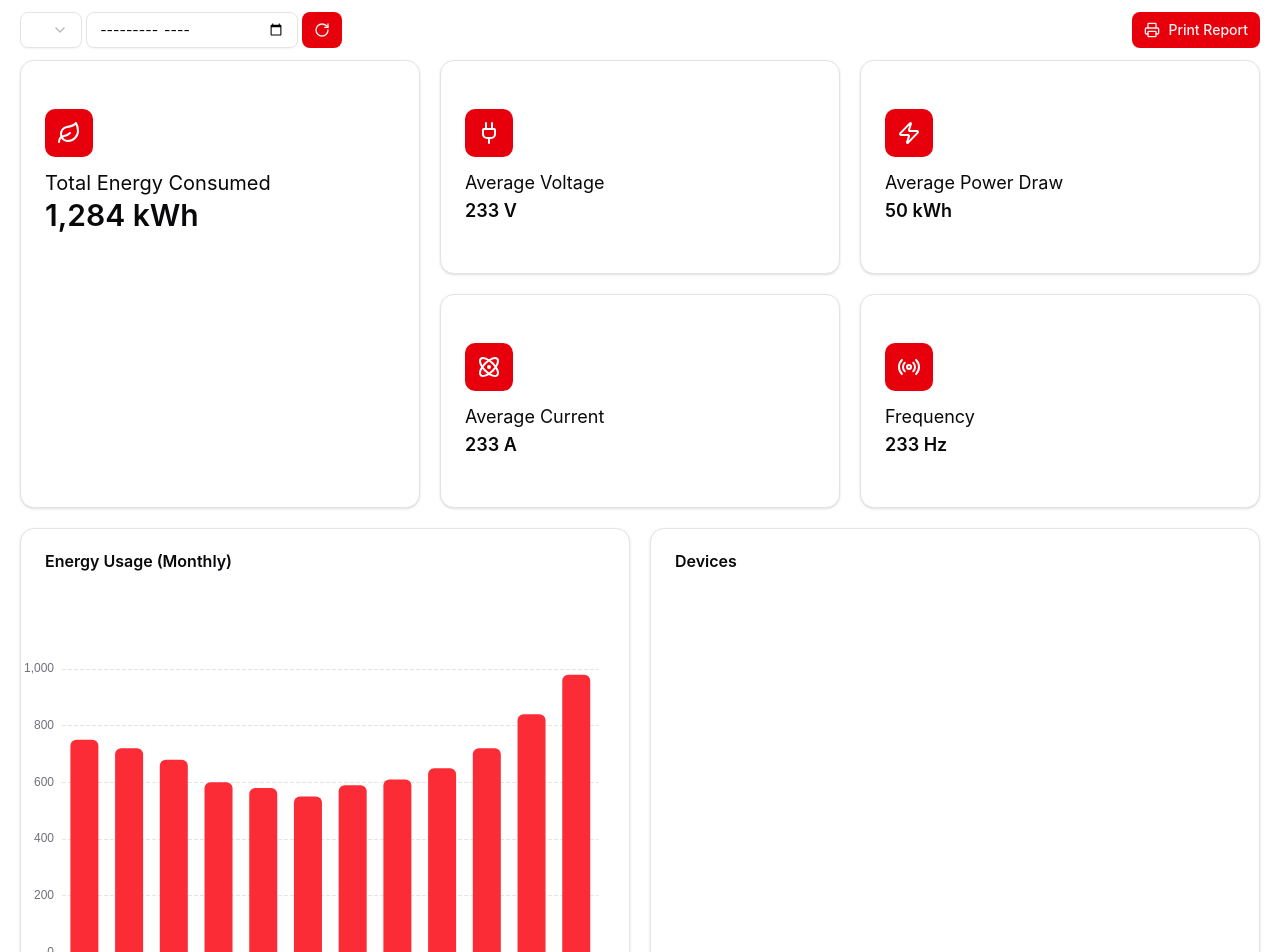
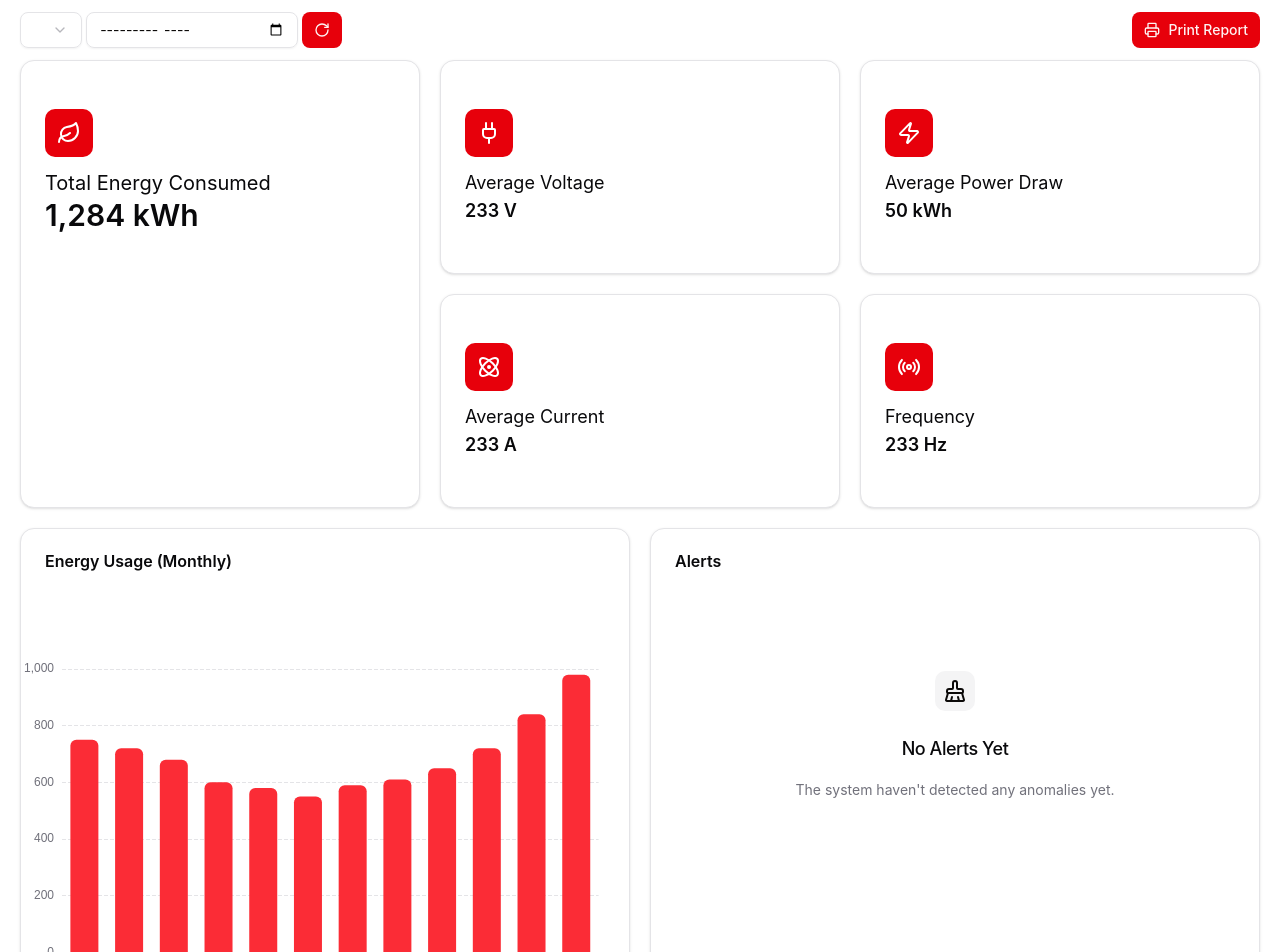
Before and after one commit to lola-emil/energy-monitor, a Vue app in the folder frontend/: page /test-dashboard in a window 1280 px wide. Shown: the top 952 px of the page. Built offline with nearby package versions, Linux system fonts and the light colour scheme.

Commit message:
Added empty component

```diff
--- a/frontend/src/assets/main.css
+++ b/frontend/src/assets/main.css
@@ -65,6 +65,7 @@
   --color-sidebar-accent-foreground: var(--sidebar-accent-foreground);
   --color-sidebar-border: var(--sidebar-border);
   --color-sidebar-ring: var(--sidebar-ring);
+  --font-heading: var(--font-sans);
 }
 
 :root {
--- /dev/null
+++ b/frontend/src/components/ui/empty/Empty.vue
@@ -0,0 +1,20 @@
+<script setup lang="ts">
+import type { HTMLAttributes } from "vue"
+import { cn } from "@/lib/utils"
+
+const props = defineProps<{
+  class?: HTMLAttributes["class"]
+}>()
+</script>
+
+<template>
+  <div
+    data-slot="empty"
+    :class="cn(
+      'flex min-w-0 flex-1 flex-col items-center justify-center gap-6 text-balance rounded-lg border-dashed p-6 text-center md:p-12',
+      props.class,
+    )"
+  >
+    <slot />
+  </div>
+</template>
--- /dev/null
+++ b/frontend/src/components/ui/empty/EmptyContent.vue
@@ -0,0 +1,20 @@
+<script setup lang="ts">
+import type { HTMLAttributes } from "vue"
+import { cn } from "@/lib/utils"
+
+const props = defineProps<{
+  class?: HTMLAttributes["class"]
+}>()
+</script>
+
+<template>
+  <div
+    data-slot="empty-content"
+    :class="cn(
+      'flex w-full min-w-0 max-w-sm flex-col items-center gap-4 text-balance text-sm',
+      props.class,
+    )"
+  >
+    <slot />
+  </div>
+</template>
--- /dev/null
+++ b/frontend/src/components/ui/empty/EmptyDescription.vue
@@ -0,0 +1,20 @@
+<script setup lang="ts">
+import type { HTMLAttributes } from "vue"
+import { cn } from "@/lib/utils"
+
+defineProps<{
+  class?: HTMLAttributes["class"]
+}>()
+</script>
+
+<template>
+  <p
+    data-slot="empty-description"
+    :class="cn(
+      'text-muted-foreground [&>a:hover]:text-primary text-sm/relaxed [&>a]:underline [&>a]:underline-offset-4',
+      $attrs.class ?? '',
+    )"
+  >
+    <slot />
+  </p>
+</template>
--- /dev/null
+++ b/frontend/src/components/ui/empty/EmptyHeader.vue
@@ -0,0 +1,20 @@
+<script setup lang="ts">
+import type { HTMLAttributes } from "vue"
+import { cn } from "@/lib/utils"
+
+const props = defineProps<{
+  class?: HTMLAttributes["class"]
+}>()
+</script>
+
+<template>
+  <div
+    data-slot="empty-header"
+    :class="cn(
+      'flex max-w-sm flex-col items-center gap-2 text-center',
+      props.class,
+    )"
+  >
+    <slot />
+  </div>
+</template>
--- /dev/null
+++ b/frontend/src/components/ui/empty/EmptyMedia.vue
@@ -0,0 +1,21 @@
+<script setup lang="ts">
+import type { HTMLAttributes } from "vue"
+import type { EmptyMediaVariants } from "."
+import { cn } from "@/lib/utils"
+import { emptyMediaVariants } from "."
+
+const props = defineProps<{
+  class?: HTMLAttributes["class"]
+  variant?: EmptyMediaVariants["variant"]
+}>()
+</script>
+
+<template>
+  <div
+    data-slot="empty-icon"
+    :data-variant="variant"
+    :class="cn(emptyMediaVariants({ variant }), props.class)"
+  >
+    <slot />
+  </div>
+</template>
--- /dev/null
+++ b/frontend/src/components/ui/empty/EmptyTitle.vue
@@ -0,0 +1,17 @@
+<script setup lang="ts">
+import type { HTMLAttributes } from "vue"
+import { cn } from "@/lib/utils"
+
+const props = defineProps<{
+  class?: HTMLAttributes["class"]
+}>()
+</script>
+
+<template>
+  <div
+    data-slot="empty-title"
+    :class="cn('text-lg font-medium tracking-tight', props.class)"
+  >
+    <slot />
+  </div>
+</template>
--- /dev/null
+++ b/frontend/src/components/ui/empty/index.ts
@@ -0,0 +1,26 @@
+import type { VariantProps } from "class-variance-authority"
+import { cva } from "class-variance-authority"
+
+export { default as Empty } from "./Empty.vue"
+export { default as EmptyContent } from "./EmptyContent.vue"
+export { default as EmptyDescription } from "./EmptyDescription.vue"
+export { default as EmptyHeader } from "./EmptyHeader.vue"
+export { default as EmptyMedia } from "./EmptyMedia.vue"
+export { default as EmptyTitle } from "./EmptyTitle.vue"
+
+export const emptyMediaVariants = cva(
+  "mb-2 flex shrink-0 items-center justify-center [&_svg]:pointer-events-none [&_svg]:shrink-0",
+  {
+    variants: {
+      variant: {
+        default: "bg-transparent",
+        icon: "bg-muted text-foreground flex size-10 shrink-0 items-center justify-center rounded-lg [&_svg:not([class*='size-'])]:size-6",
+      },
+    },
+    defaultVariants: {
+      variant: "default",
+    },
+  },
+)
+
+export type EmptyMediaVariants = VariantProps<typeof emptyMediaVariants>
--- a/frontend/src/views/test/Dashboard.vue
+++ b/frontend/src/views/test/Dashboard.vue
@@ -125,11 +125,30 @@
 
             <Card>
                 <CardHeader>
-                    <CardTitle>Devices</CardTitle>
+                    <CardTitle>Alerts</CardTitle>
                 </CardHeader>
 
                 <CardContent>
-                    <div class="h-96"></div>
+                    <Empty>
+                        <EmptyHeader>
+
+                        </EmptyHeader>
+                        <EmptyContent>
+                            <EmptyMedia variant="icon">
+                                <BrushCleaning />
+                            </EmptyMedia>
+                            <EmptyTitle>No Alerts Yet</EmptyTitle>
+                            <EmptyDescription>
+                                The system haven't detected any anomalies yet.
+                            </EmptyDescription>
+                        </EmptyContent>
+                        <!-- <Button variant="link" as-child class="text-muted-foreground" size="sm">
+                            <a href="#">
+                                Learn More
+                                <ArrowUpRightIcon />
+                            </a>
+                        </Button> -->
+                    </Empty>
                 </CardContent>
             </Card>
         </section>
@@ -144,8 +163,8 @@
 import { Leaf, Plug, Zap, Atom, Radio, RotateCw, Printer } from "lucide-vue-next";
 import { Input } from "@/components/ui/input";
 import {
-NativeSelect,
-NativeSelectOption
+    NativeSelect,
+    NativeSelectOption
 } from '@/components/ui/native-select'
 import { ref } from "vue";
 
@@ -155,7 +174,15 @@ import {
     CardTitle
 } from '@/components/ui/card';
 import EnergyUsageChart from "./components/EnergyUsageChart.vue";
-
+import { BrushCleaning } from 'lucide-vue-next'
+import {
+    Empty,
+    EmptyContent,
+    EmptyDescription,
+    EmptyHeader,
+    EmptyMedia,
+    EmptyTitle,
+} from '@/components/ui/empty'
 
 function getNowDatetimeLocal() {
     const now = new Date()
```
Also changed, not shown: frontend/components.json.
